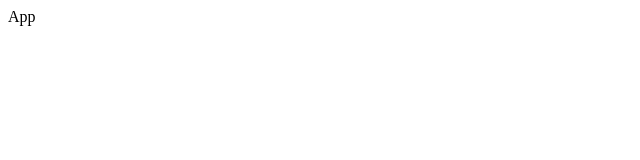
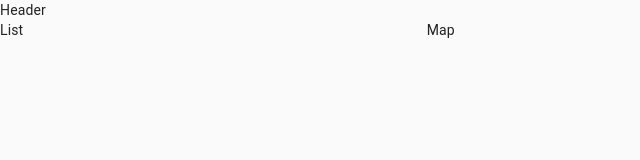
Before and after one commit to ZiangZhao1227/innovation-project, a React (Create React App) app: page / in a window 1280 px wide. Shown: the top 160 px of the page, without its empty margins (0-640 px from the left). Built offline with nearby package versions, Linux system fonts and the light colour scheme.

Commit message:
feat: code refactory

```diff
--- a/src/App.js
+++ b/src/App.js
@@ -1,7 +1,10 @@
+import Home from "./pages/Home"
+
+// ----------------------------------------------------------------------
 
 const App = () => {
     return (
-    <div>App</div>
+     <Home/>
   )
 }
 
--- /dev/null
+++ b/src/components/Header/Header.jsx
@@ -0,0 +1,7 @@
+const Header = () => {
+  return (
+    <div>Header</div>
+  )
+}
+
+export default Header;
--- /dev/null
+++ b/src/components/List/List.jsx
@@ -0,0 +1,7 @@
+const List = () => {
+  return (
+    <div>List</div>
+  )
+}
+
+export default List
--- /dev/null
+++ b/src/components/Map/Map.jsx
@@ -0,0 +1,7 @@
+const Map = () => {
+  return (
+    <div>Map</div>
+  )
+}
+
+export default Map
--- /dev/null
+++ b/src/pages/Home.jsx
@@ -0,0 +1,27 @@
+import { CssBaseline, Grid } from '@material-ui/core';
+
+//components
+import Header from '../components/Header/Header';
+import List from '../components/List/List';
+import Map from '../components/Map/Map';
+
+// ----------------------------------------------------------------------
+
+const Home = () => {
+  return (
+    <>
+    <CssBaseline />
+    <Header />
+    <Grid container spacing={3} style={{ width: '100%' }}>
+      <Grid item xs={12} md={4}>
+        <List />
+      </Grid>
+      <Grid item xs={12} md={8}>
+        <Map />
+      </Grid>
+    </Grid>
+  </>
+  )
+}
+
+export default Home
```
Also changed, not shown: src/components/PlaceDetails/PlaceDetails.jsx (added, +7 -0 lines), src/components/Header/styles.js (added), src/components/List/styles.js (added), src/components/Map/styles.js (added), src/components/PlaceDetails/styles.js (added).
